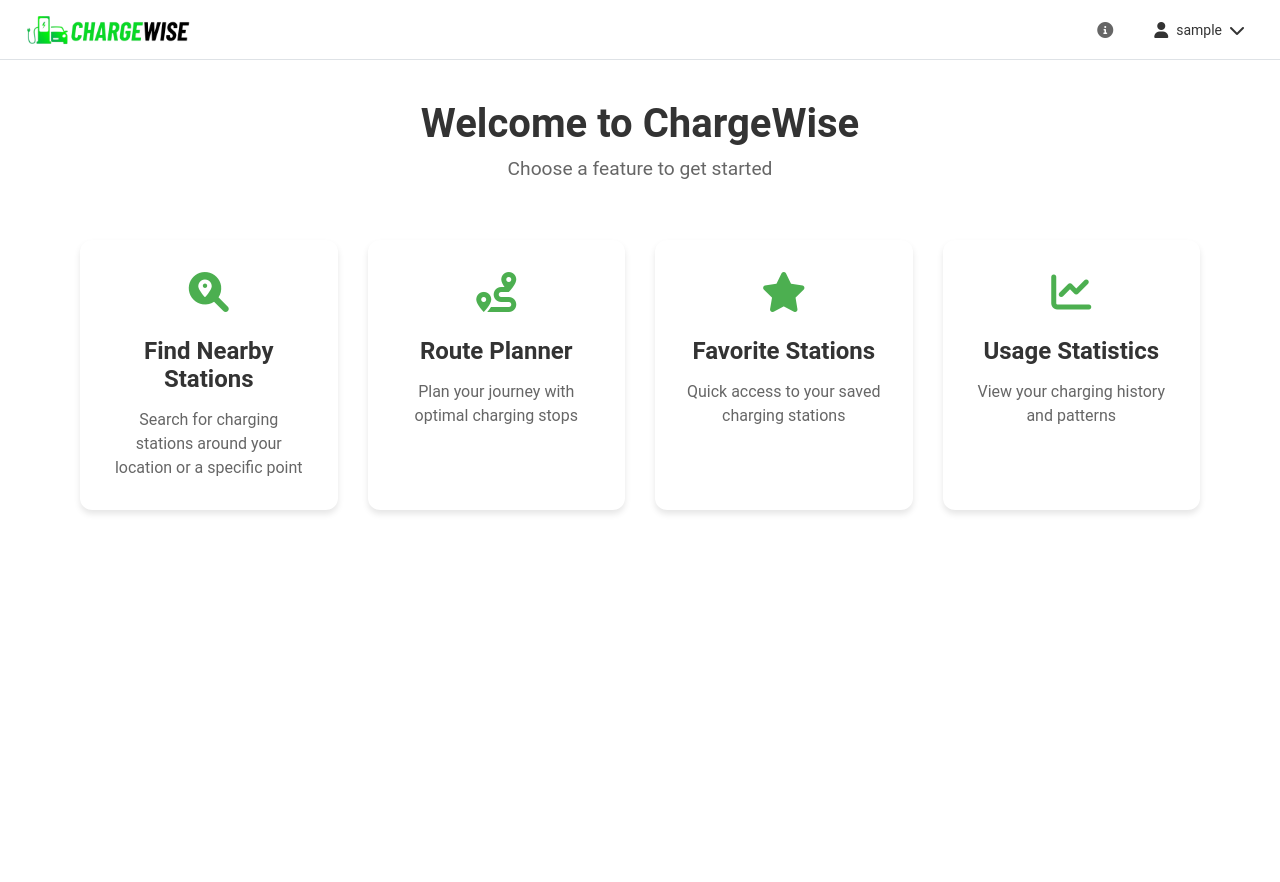
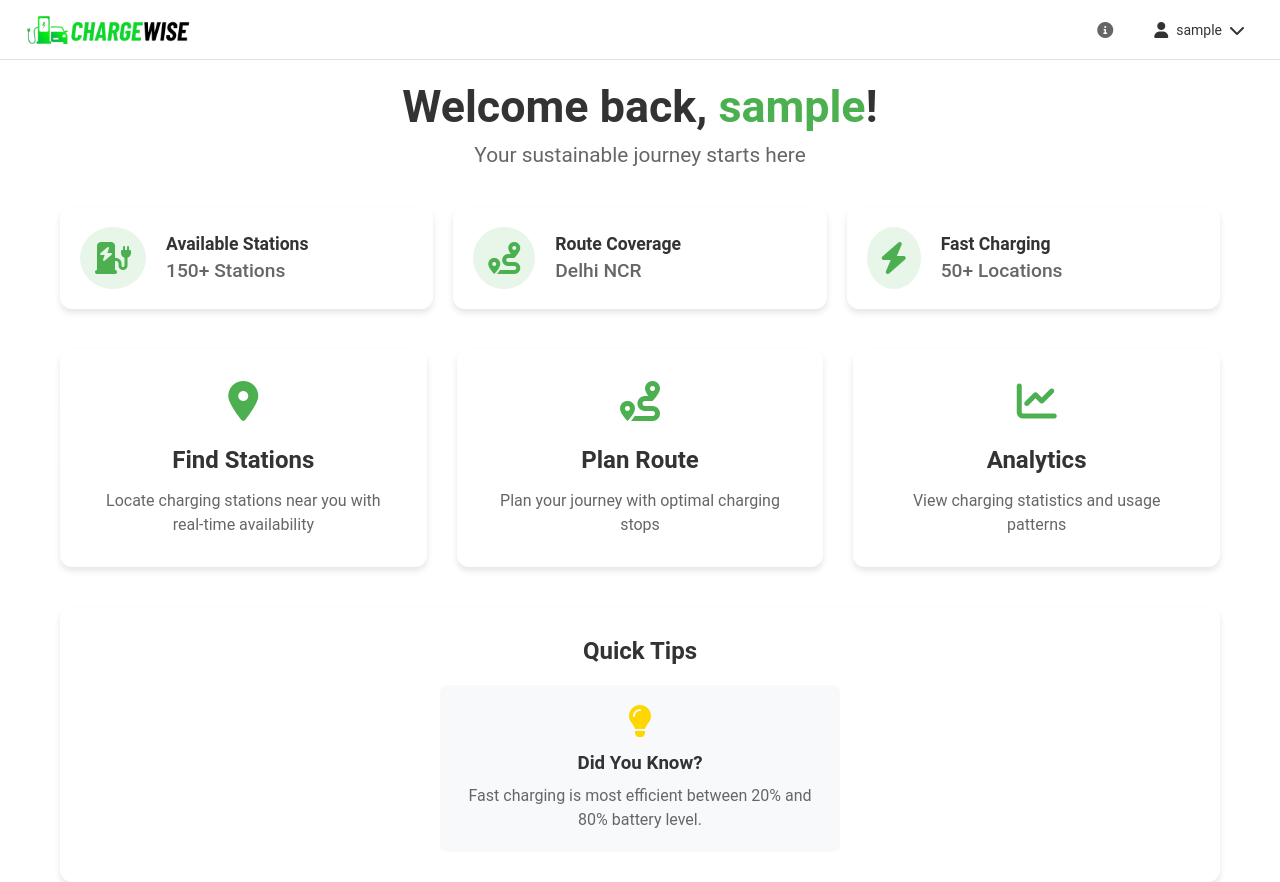
Before and after one commit to ADP-1/ChargeWise, a Flask app: page / in a window 1280 px wide. Before the commit the page ends 514 px from the top, so only its background shows below. Run offline with Flask 3, Linux system fonts and the light colour scheme; the visitor is signed in with stand-in values (Sample User, id 1).

Commit message:
Dashboard UI Update

```diff
--- a/static/css/dashboard.css
+++ b/static/css/dashboard.css
@@ -15,53 +15,121 @@
 
 .dashboard-container {
     max-width: 1200px;
-    margin: 0 auto;
-    padding: 80px 20px 20px; /* Added top padding to account for fixed title-bar */
-    text-align: center;
+    margin: 80px auto 40px;
+    padding: 0 20px;
 }
 
-.dashboard-content {
-    margin-top: 20px; /* Additional spacing after the title-bar */
+.welcome-section {
+    text-align: center;
+    margin-bottom: 40px;
 }
 
-.dashboard-container h1 {
-    font-size: 2.5em;
+.welcome-section h1 {
+    font-size: 2.8em;
     color: #333;
     margin-bottom: 10px;
 }
 
+.highlight {
+    color: #4CAF50;
+    font-weight: 600;
+}
+
 .subtitle {
     color: #666;
+    font-size: 1.3em;
+    margin-bottom: 40px;
+}
+
+.quick-stats {
+    display: grid;
+    grid-template-columns: repeat(auto-fit, minmax(250px, 1fr));
+    gap: 20px;
+    margin-bottom: 40px;
+}
+
+.stat-card {
+    background: white;
+    padding: 20px;
+    border-radius: 12px;
+    box-shadow: 0 4px 6px rgba(0,0,0,0.1);
+    display: flex;
+    align-items: center;
+    gap: 20px;
+    transition: transform 0.3s ease, box-shadow 0.3s ease;
+}
+
+.stat-card:hover {
+    transform: translateY(-5px);
+    box-shadow: 0 6px 12px rgba(0,0,0,0.15);
+}
+
+.stat-card i {
+    font-size: 2em;
+    color: #4CAF50;
+    background: #e8f5e9;
+    padding: 15px;
+    border-radius: 50%;
+}
+
+.stat-info h3 {
+    margin: 0;
+    font-size: 1.1em;
+    color: #333;
+}
+
+.stat-info p {
+    margin: 5px 0 0;
+    color: #666;
     font-size: 1.2em;
-    margin-bottom: 40px;
+    font-weight: 500;
 }
 
 .feature-cards {
     display: grid;
-    grid-template-columns: repeat(auto-fit, minmax(250px, 1fr));
+    grid-template-columns: repeat(auto-fit, minmax(300px, 1fr));
     gap: 30px;
-    padding: 20px;
+    margin-bottom: 40px;
 }
 
 .feature-card {
     background: white;
+    padding: 30px;
     border-radius: 12px;
-    padding: 30px;
     text-decoration: none;
     color: inherit;
-    transition: transform 0.3s, box-shadow 0.3s;
+    text-align: center;
+    transition: transform 0.3s ease, box-shadow 0.3s ease;
     box-shadow: 0 4px 6px rgba(0,0,0,0.1);
+    position: relative;
+    overflow: hidden;
+}
+
+.feature-card::before {
+    content: '';
+    position: absolute;
+    top: 0;
+    left: 0;
+    width: 100%;
+    height: 100%;
+    background: linear-gradient(45deg, transparent, rgba(76, 175, 80, 0.1), transparent);
+    transform: translateX(-100%);
+    transition: transform 0.6s ease;
 }
 
 .feature-card:hover {
     transform: translateY(-5px);
-    box-shadow: 0 6px 12px rgba(0,0,0,0.15);
+    box-shadow: 0 8px 15px rgba(0,0,0,0.15);
+}
+
+.feature-card:hover::before {
+    transform: translateX(100%);
 }
 
 .card-icon {
     font-size: 2.5em;
+    color: #4CAF50;
     margin-bottom: 20px;
-    color: #4CAF50;
 }
 
 .feature-card h2 {
@@ -75,14 +143,68 @@
     line-height: 1.5;
 }
 
+.tips-section {
+    background: white;
+    padding: 30px;
+    border-radius: 12px;
+    box-shadow: 0 4px 6px rgba(0,0,0,0.1);
+    margin-bottom: 40px;
+}
+
+.tips-section h2 {
+    text-align: center;
+    color: #333;
+    margin-bottom: 20px;
+}
+
+.tips-carousel {
+    display: flex;
+    justify-content: center;
+}
+
+.tip-card {
+    background: #f8f9fa;
+    padding: 20px;
+    border-radius: 8px;
+    text-align: center;
+    max-width: 400px;
+}
+
+.tip-card i {
+    font-size: 2em;
+    color: #ffd700;
+    margin-bottom: 15px;
+}
+
+.tip-card h3 {
+    color: #333;
+    margin-bottom: 10px;
+}
+
+.tip-card p {
+    color: #666;
+    line-height: 1.5;
+}
+
 @media (max-width: 768px) {
-    .feature-cards {
+    .dashboard-container {
+        margin-top: 60px;
+    }
+
+    .welcome-section h1 {
+        font-size: 2em;
+    }
+
+    .subtitle {
+        font-size: 1.1em;
+    }
+
+    .quick-stats {
         grid-template-columns: 1fr;
     }
 
-    .dashboard-container {
-        margin: 20px auto;
-        padding-top: 100px; /* Increased padding for mobile */
+    .feature-cards {
+        grid-template-columns: 1fr;
     }
 }
 
--- a/templates/dashboard.html
+++ b/templates/dashboard.html
@@ -7,6 +7,7 @@
     <link rel="stylesheet" href="{{ url_for('static', filename='css/style.css') }}">
     <link rel="stylesheet" href="{{ url_for('static', filename='css/dashboard.css') }}">
     <link rel="stylesheet" href="https://cdnjs.cloudflare.com/ajax/libs/font-awesome/6.0.0/css/all.min.css">
+    <link rel="stylesheet" href="https://cdnjs.cloudflare.com/ajax/libs/animate.css/4.1.1/animate.min.css">
 </head>
 <body>
     <div class="title-bar">
@@ -29,7 +30,7 @@
                             <i class="fas fa-user-circle"></i>
                             <span>{{ username }}</span>
                         </div>
-                        <a href="{{ url_for('logout') }}" class="dropdown-item">
+                        <a href="{{ url_for('logout') }}" class="dropdown-item logout">
                             <i class="fas fa-sign-out-alt"></i>
                             <span>Logout</span>
                         </a>
@@ -40,42 +41,69 @@
     </div>
 
     <div class="dashboard-container">
-        <div class="dashboard-content">
-            <h1>Welcome to ChargeWise</h1>
-            <p class="subtitle">Choose a feature to get started</p>
+        <div class="welcome-section animate__animated animate__fadeIn">
+            <h1>Welcome back, <span class="highlight">{{ username }}</span>!</h1>
+            <p class="subtitle">Your sustainable journey starts here</p>
+        </div>
+
+        <div class="quick-stats animate__animated animate__fadeInUp">
+            <div class="stat-card">
+                <i class="fas fa-charging-station"></i>
+                <div class="stat-info">
+                    <h3>Available Stations</h3>
+                    <p>150+ Stations</p>
+                </div>
+            </div>
+            <div class="stat-card">
+                <i class="fas fa-route"></i>
+                <div class="stat-info">
+                    <h3>Route Coverage</h3>
+                    <p>Delhi NCR</p>
+                </div>
+            </div>
+            <div class="stat-card">
+                <i class="fas fa-bolt"></i>
+                <div class="stat-info">
+                    <h3>Fast Charging</h3>
+                    <p>50+ Locations</p>
+                </div>
+            </div>
+        </div>
 
         <div class="feature-cards">
-                <a href="/nearby-stations" class="feature-card">
+            <a href="{{ url_for('stations') }}" class="feature-card animate__animated animate__fadeInUp">
                 <div class="card-icon">
-                        <i class="fas fa-search-location"></i>
+                    <i class="fas fa-map-marker-alt"></i>
                 </div>
-                    <h2>Find Nearby Stations</h2>
-                    <p>Search for charging stations around your location or a specific point</p>
+                <h2>Find Stations</h2>
+                <p>Locate charging stations near you with real-time availability</p>
             </a>
 
-                <a href="/route-planner" class="feature-card">
+            <a href="{{ url_for('route_planner') }}" class="feature-card animate__animated animate__fadeInUp" style="animation-delay: 0.1s;">
                 <div class="card-icon">
                     <i class="fas fa-route"></i>
                 </div>
-                    <h2>Route Planner</h2>
+                <h2>Plan Route</h2>
                 <p>Plan your journey with optimal charging stops</p>
             </a>
 
-                <a href="/favorites" class="feature-card">
-                    <div class="card-icon">
-                        <i class="fas fa-star"></i>
-                    </div>
-                    <h2>Favorite Stations</h2>
-                    <p>Quick access to your saved charging stations</p>
-                </a>
-
-                <a href="/statistics" class="feature-card">
+            <a href="#" class="feature-card animate__animated animate__fadeInUp" style="animation-delay: 0.2s;">
                 <div class="card-icon">
                     <i class="fas fa-chart-line"></i>
                 </div>
-                    <h2>Usage Statistics</h2>
-                    <p>View your charging history and patterns</p>
+                <h2>Analytics</h2>
+                <p>View charging statistics and usage patterns</p>
             </a>
+        </div>
+
+        <div class="tips-section animate__animated animate__fadeInUp" style="animation-delay: 0.3s;">
+            <h2>Quick Tips</h2>
+            <div class="tips-carousel">
+                <div class="tip-card">
+                    <i class="fas fa-lightbulb"></i>
+                    <h3>Did You Know?</h3>
+                    <p>Fast charging is most efficient between 20% and 80% battery level.</p>
+                </div>
             </div>
         </div>
     </div>
```
Lines whose indentation alone changed are shown as unchanged.
